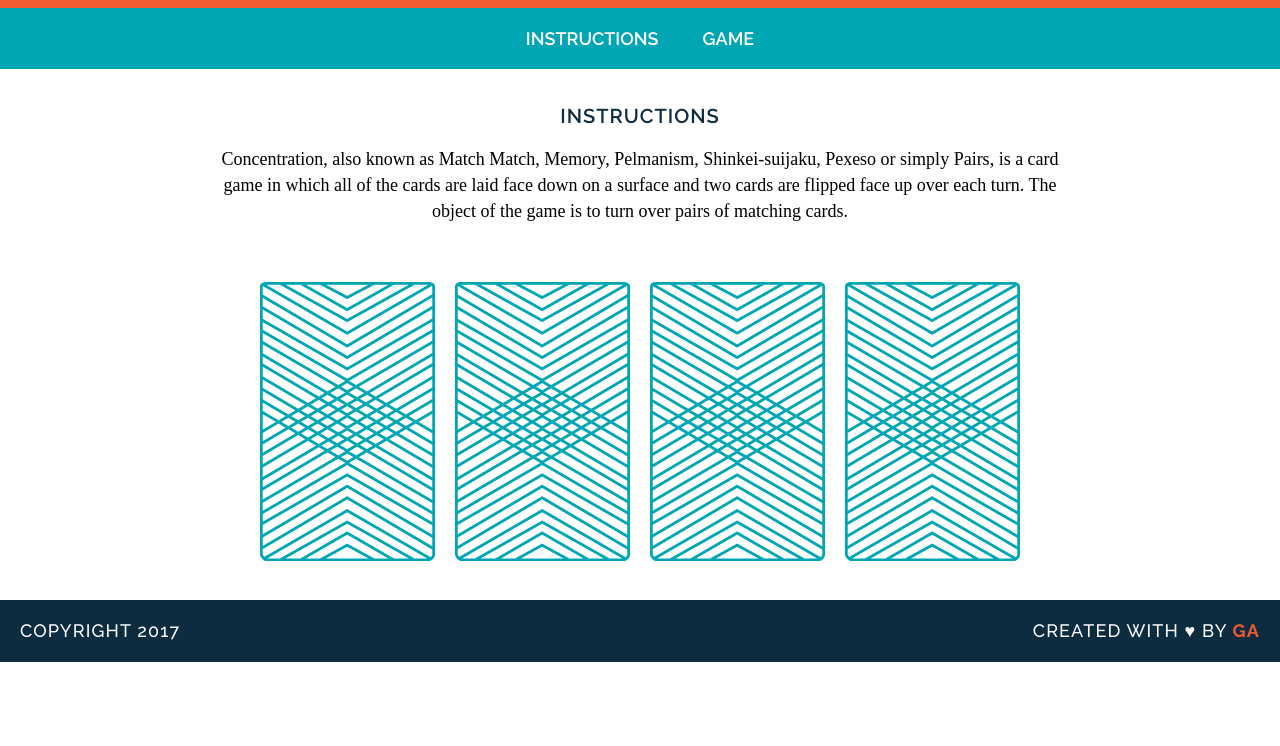
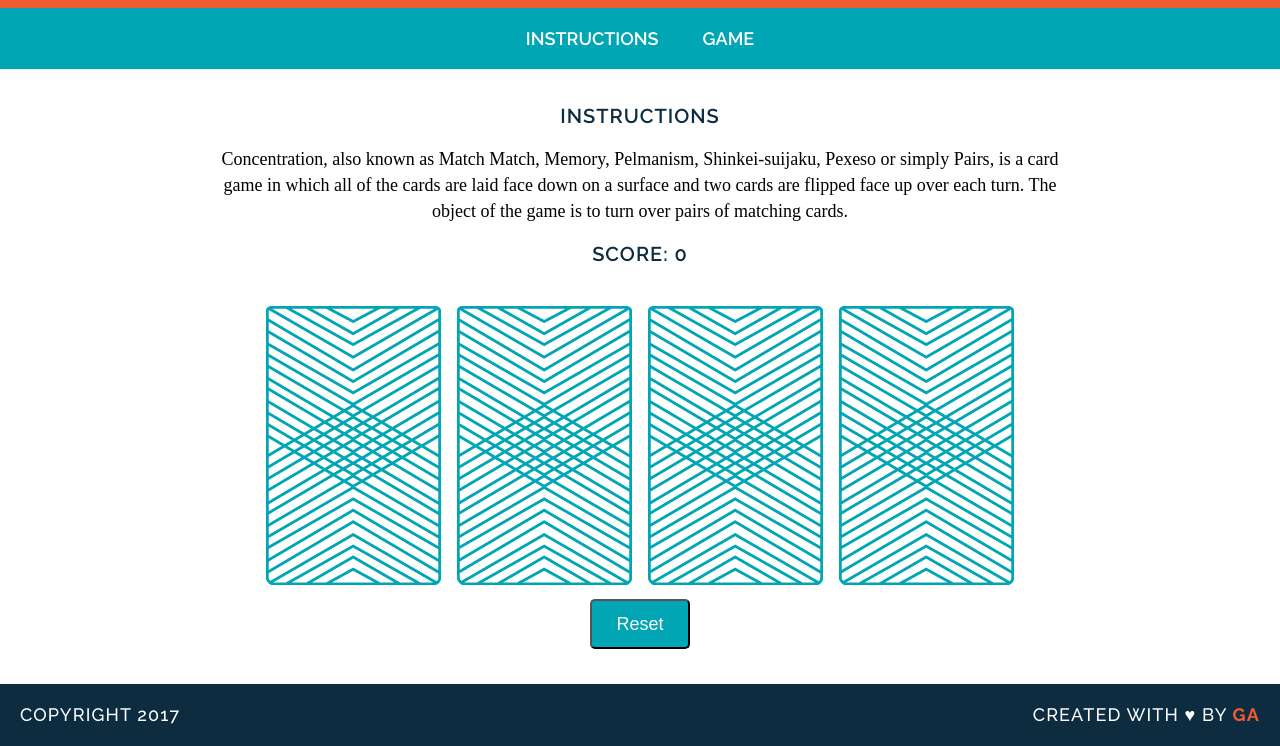
Before and after one commit to lhjd/wdi-fundamentals-memorygame, a plain HTML site: page memory_game/index.html in a window 1280 px wide. Shown: the part 105-851 px from the top of the page. Before the commit the page ends 800 px from the top, so only its background shows below. Drawn offline with Linux system fonts and the light colour scheme; a web font is replaced by a local one.

Commit message:
Add interactions and game logic

```diff
--- a/memory_game/css/style.css
+++ b/memory_game/css/style.css
@@ -98,3 +98,23 @@ footer {
 	color: #F15B31;
 	font-weight: 700;
 }
+
+.reset {
+	background: #00A6B3;
+	color: #fff;
+	border-radius: 5px;
+	width: 100px;
+	height: 50px;
+	font-size: 18px;
+	display: block;
+	margin: 10px auto;
+}
+
+.score {
+	font-family: "Raleway", sans-serif;
+	color: #0D2c40;
+	letter-spacing: 1px;
+	font-weight: 600;
+	font-size: 20px;
+	text-transform: uppercase;
+}
--- a/memory_game/index.html
+++ b/memory_game/index.html
@@ -17,12 +17,9 @@
 	<main>
 		<h2 id="instructions">Instructions</h2>
 		<p>Concentration, also known as Match Match, Memory, Pelmanism, Shinkei-suijaku, Pexeso or simply Pairs, is a card game in which all of the cards are laid face down on a surface and two cards are flipped face up over each turn. The object of the game is to turn over pairs of matching cards.</p>
-		<div id="game">
-			<img src="images/back.png" alt="Queen of Diamonds">
-			<img src="images/back.png" alt="Queen of Hearts">
-			<img src="images/back.png" alt="King of Diamonds">
-			<img src="images/back.png" alt="King of Hearts">
-		</div>
+		<div id="score" class="score"></div>
+		<div id="game-board" class="board clearfix"></div>
+		<button id='reset-button' class="reset">Reset</button>
 	</main>
 	<footer class="clearfix">
 		<p class="copyright">Copyright 2017</p>
--- a/memory_game/js/main.js
+++ b/memory_game/js/main.js
@@ -17,31 +17,66 @@ cardImage: 'images/king-of-hearts.png',
 {
 rank: 'king',
 suit: 'diamonds',
-cardImage: 'images/queen-of-diamonds.png',
+cardImage: 'images/king-of-diamonds.png',
 }
 ];
 
 var cardsInPlay = [];
 
-function checkForMatch() {
+var score = 0;
+
+function flipCard() {
+	var cardId = this.getAttribute('data-id');
+
+	cardsInPlay.push(cards[cardId].rank);
+
+	this.setAttribute('src', cards[cardId].cardImage);
+
 	if (cardsInPlay.length === 2) {
 		if (cardsInPlay[0] === cardsInPlay[1]) {
-			console.log('You found a match!');
+			alert('You found a match!');
+			score++;
+			updateScore();
 		} else {
-			console.log('Sorry, try again.');
+			alert('Sorry, try again.');
 		}
 	}
 }
 
-function flipCard(cardId) {
+function createBoard() {
 
-	console.log('User flipped ' + cards[cardId].rank);
-	console.log(cards[cardId].cardImage);
-	console.log(cards[cardId].suit);
-	cardsInPlay.push(cards[cardId].rank);
-	checkForMatch();
+	updateScore();
+
+	for (var i = 0; i < cards.length; i++) {
+		var cardElement = document.createElement('img');
+		cardElement.setAttribute('src', 'images/back.png');
+		cardElement.setAttribute('data-id', i);
+		cardElement.addEventListener('click', flipCard);
+		document.getElementById('game-board').appendChild(cardElement);
+	}
+}
+
+
+function updateScore() {
+
+	document.getElementById('score').innerHTML = 'Score: ' + score;
 
 }
 
-flipCard(0);
-flipCard(1);
+
+function resetBoard() {
+
+	cardsInPlay = [];
+	score = 0;
+	updateScore();
+
+	var cardImages = document.getElementsByTagName('img');
+
+ 	for (var i=0; i < cardImages.length; i++) {
+ 		cardImages[i].setAttribute('src', 'images/back.png');
+ 	}
+
+}
+
+document.getElementById('reset-button').addEventListener('click', resetBoard);
+createBoard();
```
